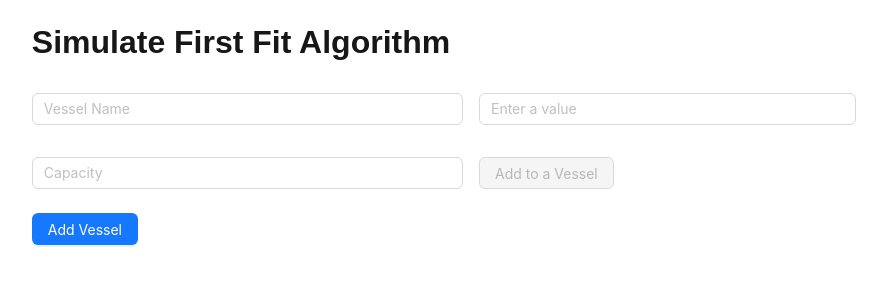
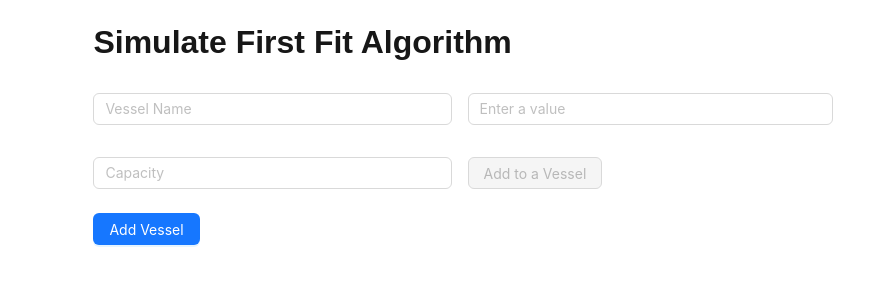
Before and after one commit to sujeewasandeepa/first-fit-algo, a Next.js app: page / in a window 1280 px wide. Shown: the top 300 px of the page, without its empty margins (177-1064 px from the left). Built offline with nearby package versions, Linux system fonts and the light colour scheme.

Commit message:
improvements

```diff
--- a/src/components/main.tsx
+++ b/src/components/main.tsx
@@ -3,7 +3,7 @@
 import styled from "@emotion/styled";
 import { Button, Form } from "antd";
 import Input from "antd/es/input/Input";
-import { useEffect, useState } from "react";
+import { useState } from "react";
 import Vessel from "./vessel";
 import { useForm } from "antd/es/form/Form";
 
@@ -16,7 +16,7 @@ margin-top: 24px;
 `;
 
 const Container = styled.div`
-  width: 70%;
+  width: 60%;
   margin: auto;
 `;
 
@@ -40,6 +40,8 @@ const MainComp = () => {
     setVessels((prev) => [...prev, newVessel]);
   }
 
+  // Vessels are iterated and the remaining space is checked to see
+  // if the value can be added to the vessel
   const handleAddValue = (value: number, vessels: VesselI[]) => {
     setVessels((prevVessels) => {
       const updatedVessels = [...prevVessels];
```
Also changed, not shown: src/components/modal.tsx (deleted, +0 -11 lines), src/components/vessel.tsx (+7 -1 lines).
